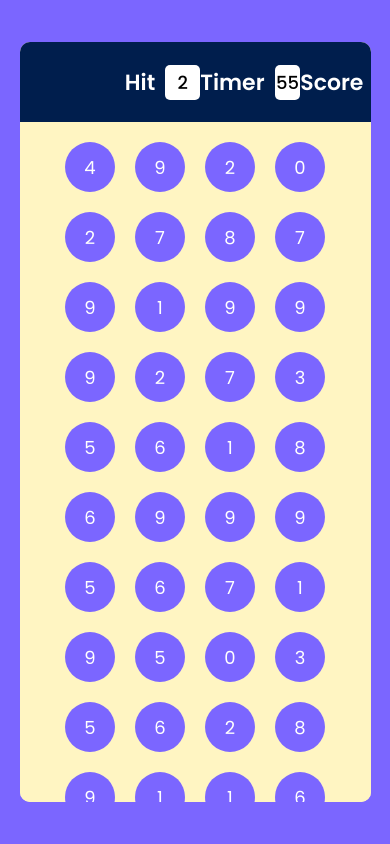
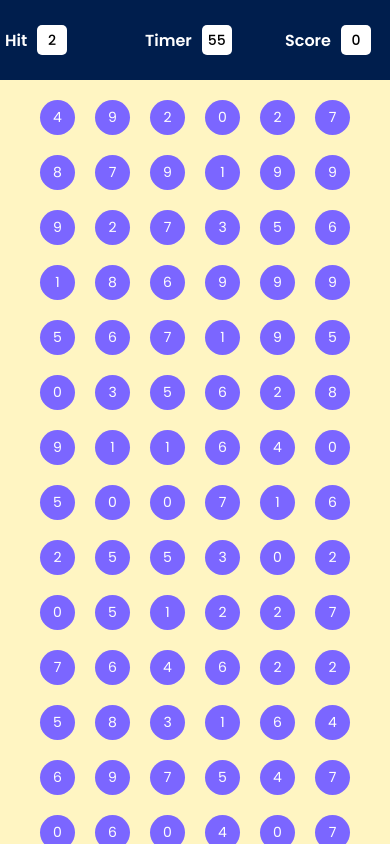
Before and after one commit to Jigarsk/bubbleGame, a plain HTML site: page index.html in a window 390 px wide. Drawn offline with Linux system fonts and the light colour scheme.

Commit message:
Mobile Responsiveness Added

```diff
--- a/index.css
+++ b/index.css
@@ -36,6 +36,7 @@ body {
   color: #000;
   background: #fff5c2;
   padding: 20px;
+
   gap: 20px;
   justify-content: center;
   align-items: center;
@@ -84,3 +85,43 @@ body {
   background: #5c46ed;
   cursor: pointer;
 }
+@media (max-width: 600px) {
+  .main {
+    width: 100vw;
+    height: 100vh;
+    margin: 0;
+    border-radius: 0;
+  }
+
+  .menu {
+    padding: 5px;
+  }
+
+  .elements h2 {
+    font-size: 16px;
+  }
+
+  .elements div {
+    width: 30px;
+    height: 30px;
+    font-size: 14px;
+  }
+
+  .bubble {
+    width: 35px;
+    height: 35px;
+    font-size: 14px;
+  }
+
+  .game-over-screen h1 {
+    font-size: 20px;
+  }
+
+  .game-over-screen p {
+    font-size: 14px;
+  }
+
+  .game-over-screen h2 {
+    font-size: 18px;
+  }
+}
--- a/index.js
+++ b/index.js
@@ -4,7 +4,7 @@ var hitVal;
 
 function makeBubble() {
     var clutter = "";
-    for (var i = 0; i <= 168; i++) {
+    for (var i = 0; i <= 167; i++) {
         var num = Math.floor(Math.random() * 10);
         clutter += `<div class="bubble">${num}</div>`;
     }
```
